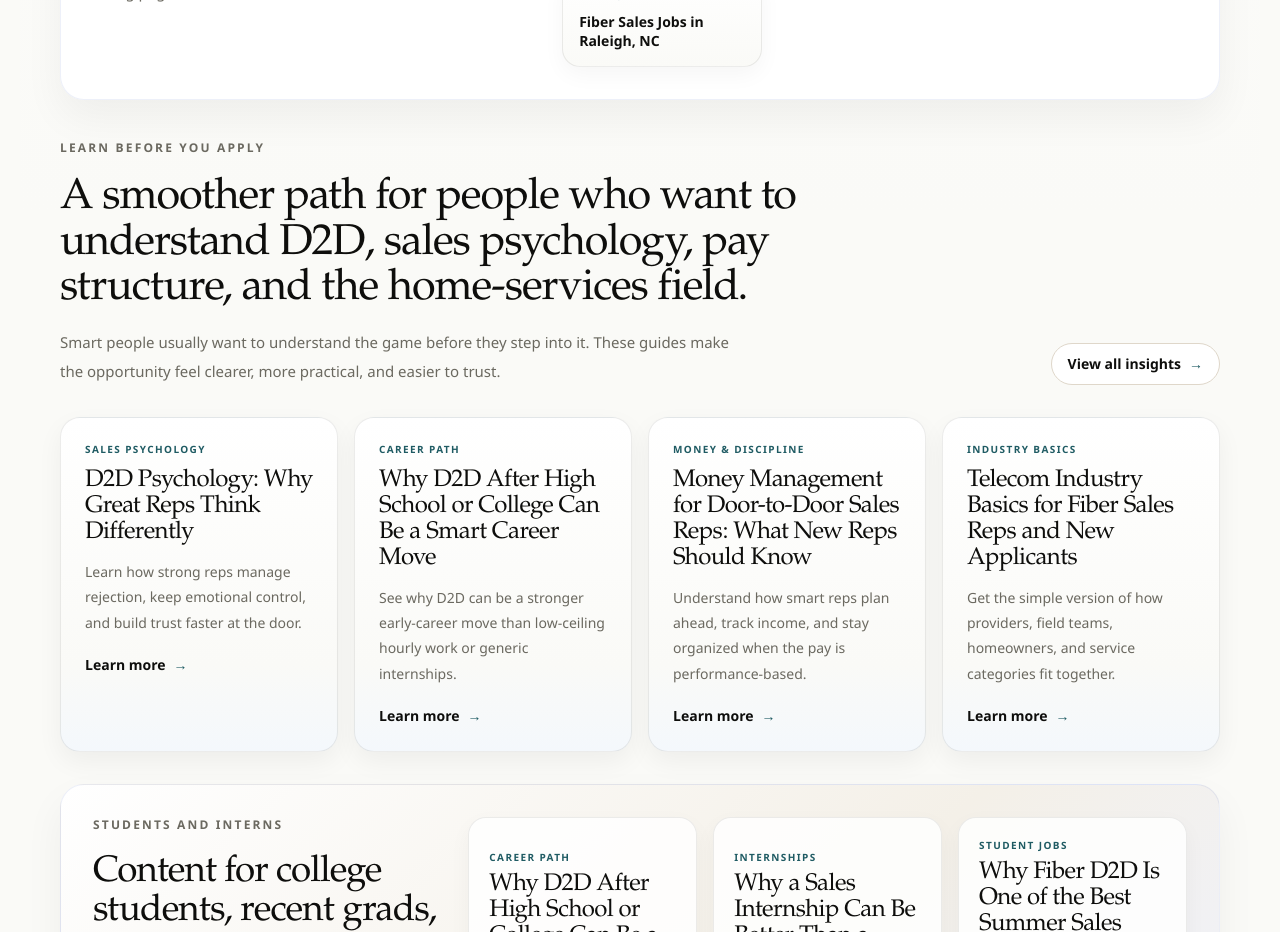
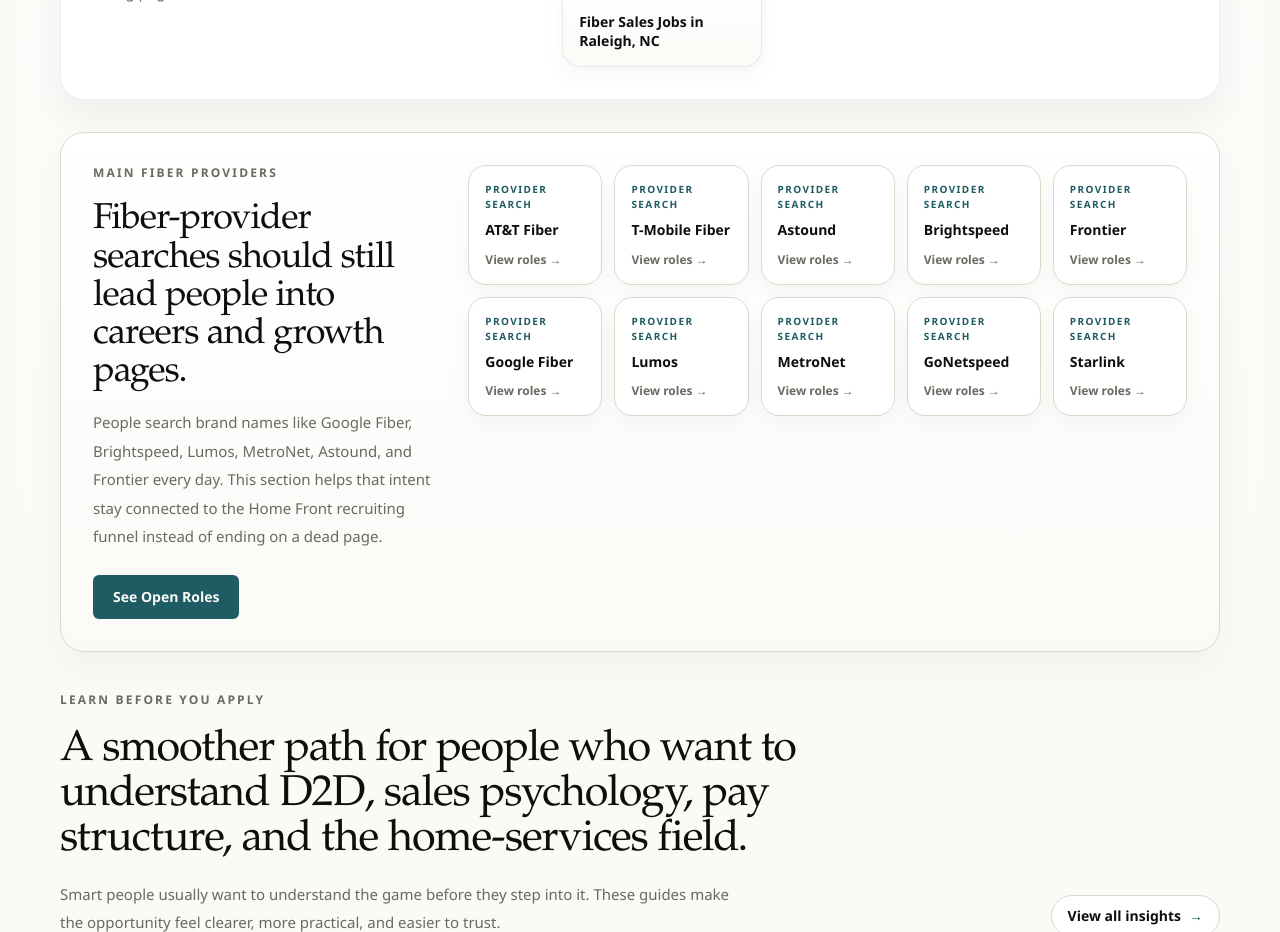
Before and after one commit to MuizzM/home-front-solutions, a React (Vite) app: page / in a window 1280 px wide. Shown: the part 1340-2272 px from the top of the page. Built offline with nearby package versions, Linux system fonts and the light colour scheme.

Commit message:
Add provider-search funnel content

```diff
--- a/src/ExactHomefrontApp.tsx
+++ b/src/ExactHomefrontApp.tsx
@@ -24,6 +24,7 @@
 var serif = { fontFamily: "'Iowan Old Style', 'Palatino Linotype', 'Book Antiqua', Georgia, serif", fontWeight: 500, letterSpacing: "-0.025em" };
 
 var PARTNERS = ["Fiber Internet", "Home Security", "Solar", "Water Filtration", "Roofing", "Home Services"];
+var FIBER_PROVIDERS = ["AT&T Fiber", "T-Mobile Fiber", "Astound", "Brightspeed", "Frontier", "Google Fiber", "Lumos", "MetroNet", "GoNetspeed", "Starlink"];
 
 var JOBS = [
   {
@@ -1512,6 +1513,41 @@
         </div>
       </div>
 
+      <div className="mt-8 p-6 md:p-8" style={{ background: "linear-gradient(180deg, #FFFFFF 0%, " + PAPER + " 100%)", border: "1px solid " + RULE, borderRadius: 24, boxShadow: "0 16px 36px rgba(14,14,12,0.04)" }}>
+        <div className="grid grid-cols-1 lg:grid-cols-12 gap-8 items-start">
+          <div className="lg:col-span-4">
+            <Eyebrow>Main Fiber Providers</Eyebrow>
+            <h2 style={{ ...serif, fontSize: "clamp(1.7rem, 3vw, 2.25rem)", lineHeight: 1.06 }}>
+              Fiber-provider searches should still lead people into careers and growth pages.
+            </h2>
+            <p className="mt-4 text-sm md:text-[15px] leading-[1.9]" style={{ color: MUTED }}>
+              People search brand names like Google Fiber, Brightspeed, Lumos, MetroNet, Astound, and Frontier every day. This section helps that intent stay connected to the Home Front recruiting funnel instead of ending on a dead page.
+            </p>
+            <button onClick={function() { props.go("careers"); }} className="mt-6 inline-flex items-center justify-center px-5 py-3 rounded-md text-sm font-semibold" style={{ background: SIGNAL, color: PAPER, border: "none", cursor: "pointer" }}>
+              See Open Roles
+            </button>
+          </div>
+          <div className="lg:col-span-8">
+            <div className="grid grid-cols-2 md:grid-cols-3 xl:grid-cols-5 gap-3">
+              {FIBER_PROVIDERS.map(function(provider) {
+                return (
+                  <button
+                    key={provider}
+                    onClick={function() { props.go("careers"); }}
+                    className="text-left p-4 lift-card interactive-panel"
+                    style={{ background: "#fff", border: "1px solid " + RULE, borderRadius: 18, cursor: "pointer", boxShadow: "0 8px 22px rgba(14,14,12,0.04)" }}
+                  >
+                    <div className="text-[10px] uppercase mb-2" style={{ color: SIGNAL, letterSpacing: "0.14em", fontWeight: 800 }}>Provider Search</div>
+                    <div className="text-sm font-semibold leading-snug" style={{ color: INK }}>{provider}</div>
+                    <div className="mt-3 text-xs font-semibold" style={{ color: MUTED }}>View roles →</div>
+                  </button>
+                );
+              })}
+            </div>
+          </div>
+        </div>
+      </div>
+
       <section className="mt-10">
         <div className="flex items-end justify-between gap-6 mb-8">
           <div>
@@ -2124,7 +2160,7 @@
           {[
             { t: "Uncapped commission", d: "Paid weekly via direct deposit. No cap. No quota games. You earn what you close." },
             { t: "AI-powered training", d: "Practice the pitch with an AI coach that scores your delivery and gives personalized feedback." },
-            { t: "Premium products", d: "Sell for AT&T Fiber, T-Mobile Fiber, Brightspeed, Frontier, and other top ISPs." },
+            { t: "Premium products", d: "Sell around high-interest categories and major names including AT&T Fiber, T-Mobile Fiber, Astound, Brightspeed, Frontier, Google Fiber, Lumos, MetroNet, GoNetspeed, and Starlink." },
             { t: "Six-module certification", d: "Complete training before you ever knock a real door. Time is paid." },
             { t: "Local territory", d: "Work in your local market. No overnight travel. Sleep in your own bed every night." },
             { t: "Promotion from within", d: "Clear path from Rep to Team Lead to Area Manager. We promote our own." },
@@ -2316,7 +2352,7 @@
             <div className="p-6 md:p-8" style={{ background: SURF, border: "1px solid " + RULE, borderRadius: 20 }}>
               <h2 className="mb-4" style={{ ...serif, fontSize: 26 }}>About Home Front Solutions</h2>
               <p className="leading-[1.85] text-[15px] mb-4" style={{ color: MUTED }}>
-                Home Front Solutions is a door-to-door marketing company and authorized dealer for the nation's leading fiber internet providers including AT&amp;T Fiber, T-Mobile Fiber, Astound, Brightspeed, and Frontier. We hire and train professional field sales representatives in markets across the country.
+                Home Front Solutions is a door-to-door marketing company built around major fiber and connectivity categories, including AT&amp;T Fiber, T-Mobile Fiber, Astound, Brightspeed, Frontier, Google Fiber, Lumos, MetroNet, GoNetspeed, Starlink, and other high-interest provider searches that homeowners and applicants already recognize. We hire and train professional field sales representatives in markets across the country.
               </p>
               <p className="leading-[1.85] text-[15px]" style={{ color: MUTED }}>
                 We are an Equal Opportunity Employer.
```
